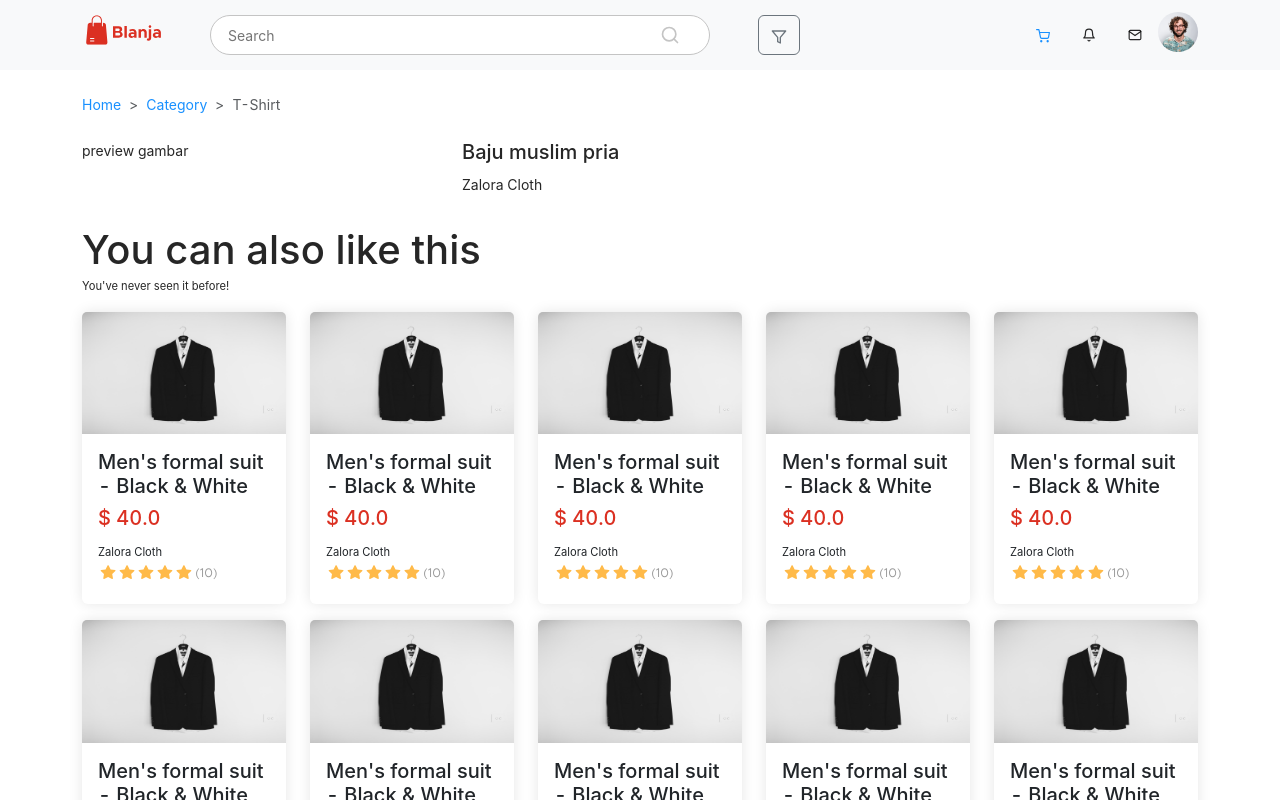
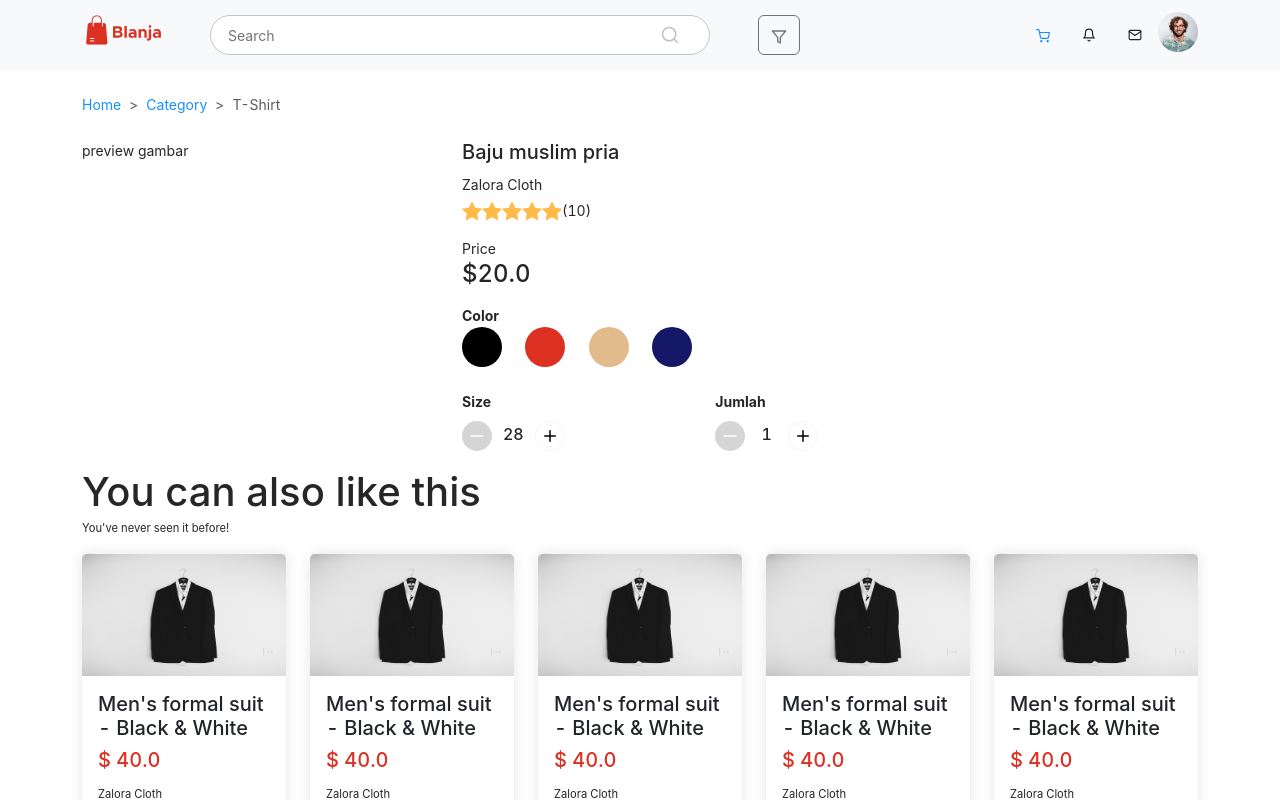
Before and after one commit to taufik17/Blanja, a Next.js app: page /detail in a window 1280 px wide. Built offline with nearby package versions, Linux system fonts and the light colour scheme.

Commit message:
[fix] detail

```diff
--- a/components/organisms/detail.js
+++ b/components/organisms/detail.js
@@ -1,8 +1,26 @@
+import Image from "next/image";
 import Link from "next/link";
-import React from "react";
+import React, { useState } from "react";
 import { Breadcrumb } from "react-bootstrap";
+import HomeStyle from "../../styles/Home.module.css";
+import { FiPlus, FiMinus } from "react-icons/fi";
+import StyleMyBag from "../../styles/mybag.module.css";
 
 function Detail() {
+  const [black, setblack] = useState(false);
+  const [red, setred] = useState(false);
+  const [yellow, setyellow] = useState(false);
+  const [blue, setblue] = useState(false);
+
+  const uncheckblack = () => setblack(false);
+  const checkblack = () => setblack(true);
+  const uncheckred = () => setred(false);
+  const checkred = () => setred(true);
+  const uncheckyellow = () => setyellow(false);
+  const checkyellow = () => setyellow(true);
+  const uncheckblue = () => setblue(false);
+  const checkblue = () => setblue(true);
+
   return (
     <>
       <Breadcrumb>
@@ -18,7 +36,107 @@ function Detail() {
         <div className="col-4">preview gambar</div>
         <div className="col-8">
           <h5>Baju muslim pria</h5>
-          <p>Zalora Cloth</p>
+          <p className="mb-1">Zalora Cloth</p>
+          <div className="d-flex mb-3">
+            <Image src="/image/Star.svg" alt="Logo" width={20} height={20} />
+            <Image src="/image/Star.svg" alt="Logo" width={20} height={20} />
+            <Image src="/image/Star.svg" alt="Logo" width={20} height={20} />
+            <Image src="/image/Star.svg" alt="Logo" width={20} height={20} />
+            <Image src="/image/Star.svg" alt="Logo" width={20} height={20} />
+            <p className="mb-0">(10)</p>
+          </div>
+          <p className="mb-0">Price</p>
+          <h4 className="mb-3">$20.0</h4>
+          <b>Color</b>
+          <div className="row mb-4">
+            <div className="col-1">
+              {black ? (
+                <>
+                  <div
+                    className={`${HomeStyle.colorBlack} ${HomeStyle.activeBlack}`}
+                    onClick={uncheckblack}
+                  />
+                </>
+              ) : (
+                <>
+                  <div
+                    className={`${HomeStyle.colorBlack}`}
+                    onClick={checkblack}
+                  />
+                </>
+              )}
+            </div>
+            <div className="col-1">
+              {red ? (
+                <>
+                  <div
+                    className={`${HomeStyle.colorRed} ${HomeStyle.activeRed}`}
+                    onClick={uncheckred}
+                  />
+                </>
+              ) : (
+                <>
+                  <div
+                    className={`${HomeStyle.colorRed} `}
+                    onClick={checkred}
+                  />
+                </>
+              )}
+            </div>
+            <div className="col-1">
+              {yellow ? (
+                <>
+                  <div
+                    className={`${HomeStyle.colorDarkYellow} ${HomeStyle.activeYellow}`}
+                    onClick={uncheckyellow}
+                  />
+                </>
+              ) : (
+                <>
+                  <div
+                    className={`${HomeStyle.colorDarkYellow} `}
+                    onClick={checkyellow}
+                  />
+                </>
+              )}
+            </div>
+            <div className="col-1">
+              {blue ? (
+                <>
+                  <div
+                    className={`${HomeStyle.colorBlue} ${HomeStyle.activeBlue}`}
+                    onClick={uncheckblue}
+                  />
+                </>
+              ) : (
+                <>
+                  <div
+                    className={`${HomeStyle.colorBlue} `}
+                    onClick={checkblue}
+                  />
+                </>
+              )}
+            </div>
+          </div>
+          <div className="row mt-2">
+            <div className="col-2">
+              <b>Size</b>
+              <div className="mt-2 d-flex justify-content-between">
+                <FiMinus className={StyleMyBag.iconMinus} />
+                <h6 className="text-center mt-1">28</h6>
+                <FiPlus className={StyleMyBag.iconPlus} />
+              </div>
+            </div>
+
+            <div className="col-2 offset-2">
+              <b>Jumlah</b>
+              <div className="mt-2 d-flex justify-content-between">
+                <FiMinus className={StyleMyBag.iconMinus} />
+                <h6 className="text-center mt-1">1</h6>
+                <FiPlus className={StyleMyBag.iconPlus} />
+              </div>
+            </div>
+          </div>
         </div>
       </div>
     </>
```
Also changed, not shown: public/image/Star.svg (added).
